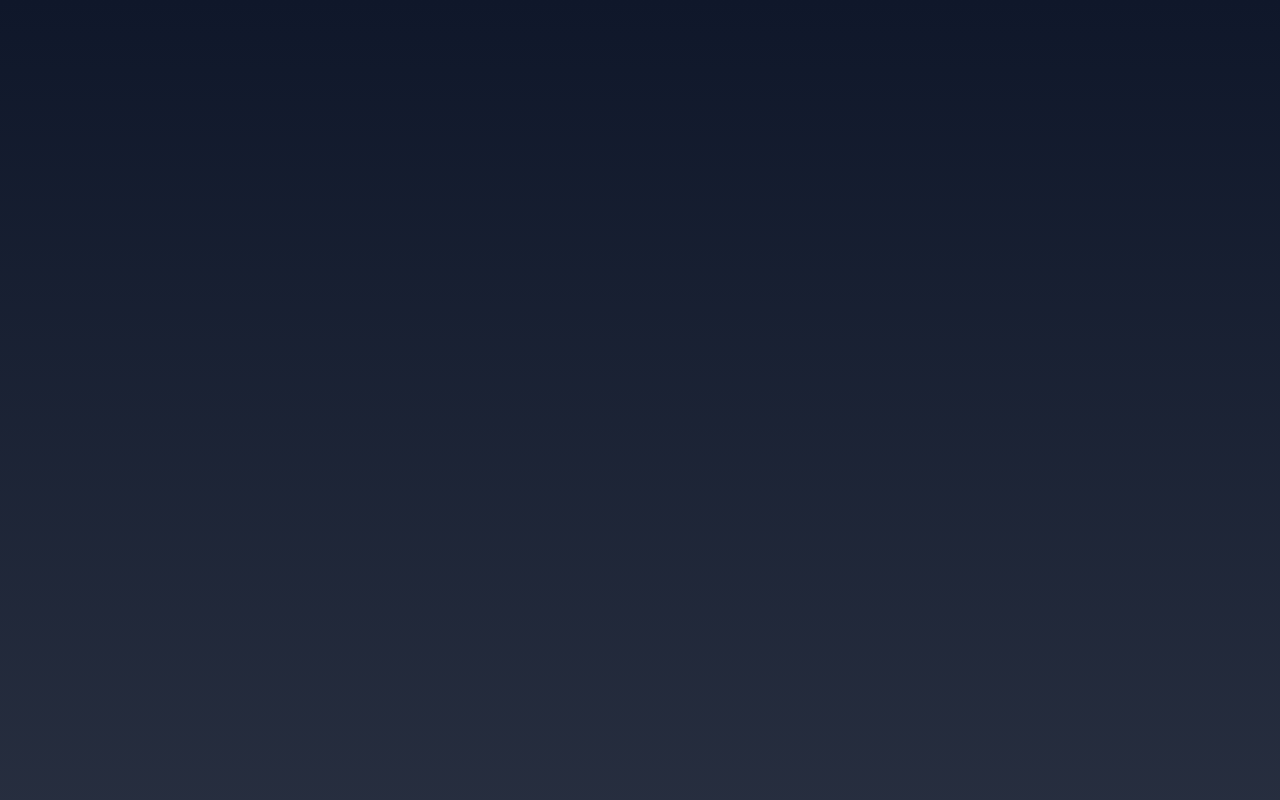
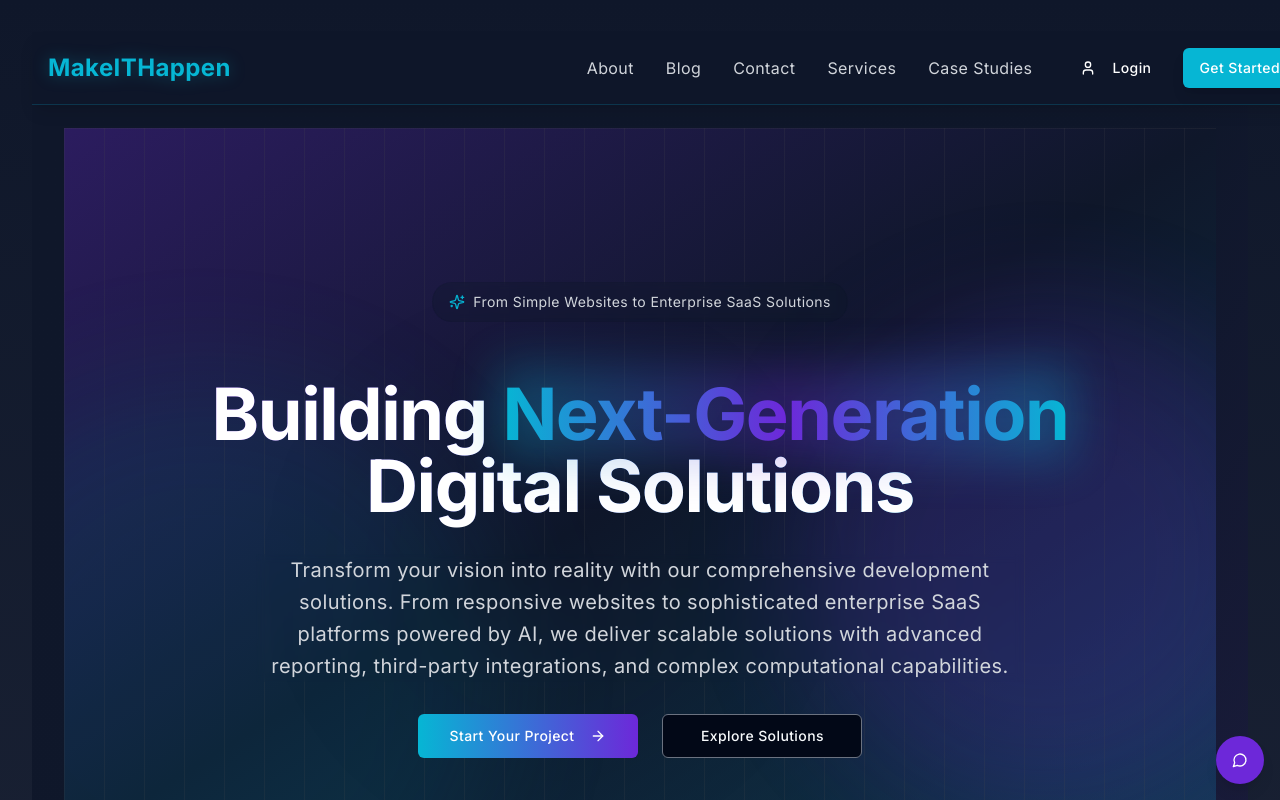
Before and after one commit to TheActualizer/makeithappen, a React (Vite) app: page / in a window 1280 px wide. Shown: the top 800 px of the page. Built offline with nearby package versions, Linux system fonts and the light colour scheme.

Commit message:
Fix export and QueryClient issues
Resolve export error for PageTransition component and ensure QueryClientProvider is properly set in App component.
[skip gpt_engineer]

```diff
--- a/src/App.tsx
+++ b/src/App.tsx
@@ -1,7 +1,8 @@
-import { BrowserRouter } from "react-router-dom";
+import { BrowserRouter, Routes, Route } from "react-router-dom";
 import { QueryClient, QueryClientProvider } from "@tanstack/react-query";
 import { Toaster } from "@/components/ui/toaster";
 import PageTransition from "@/components/PageTransition";
+import Index from "@/pages/Index";
 import "./App.css";
 
 // Create a client
@@ -18,7 +19,11 @@ function App() {
   return (
     <QueryClientProvider client={queryClient}>
       <BrowserRouter>
-        <PageTransition />
+        <PageTransition>
+          <Routes>
+            <Route path="/" element={<Index />} />
+          </Routes>
+        </PageTransition>
         <Toaster />
       </BrowserRouter>
     </QueryClientProvider>
```
